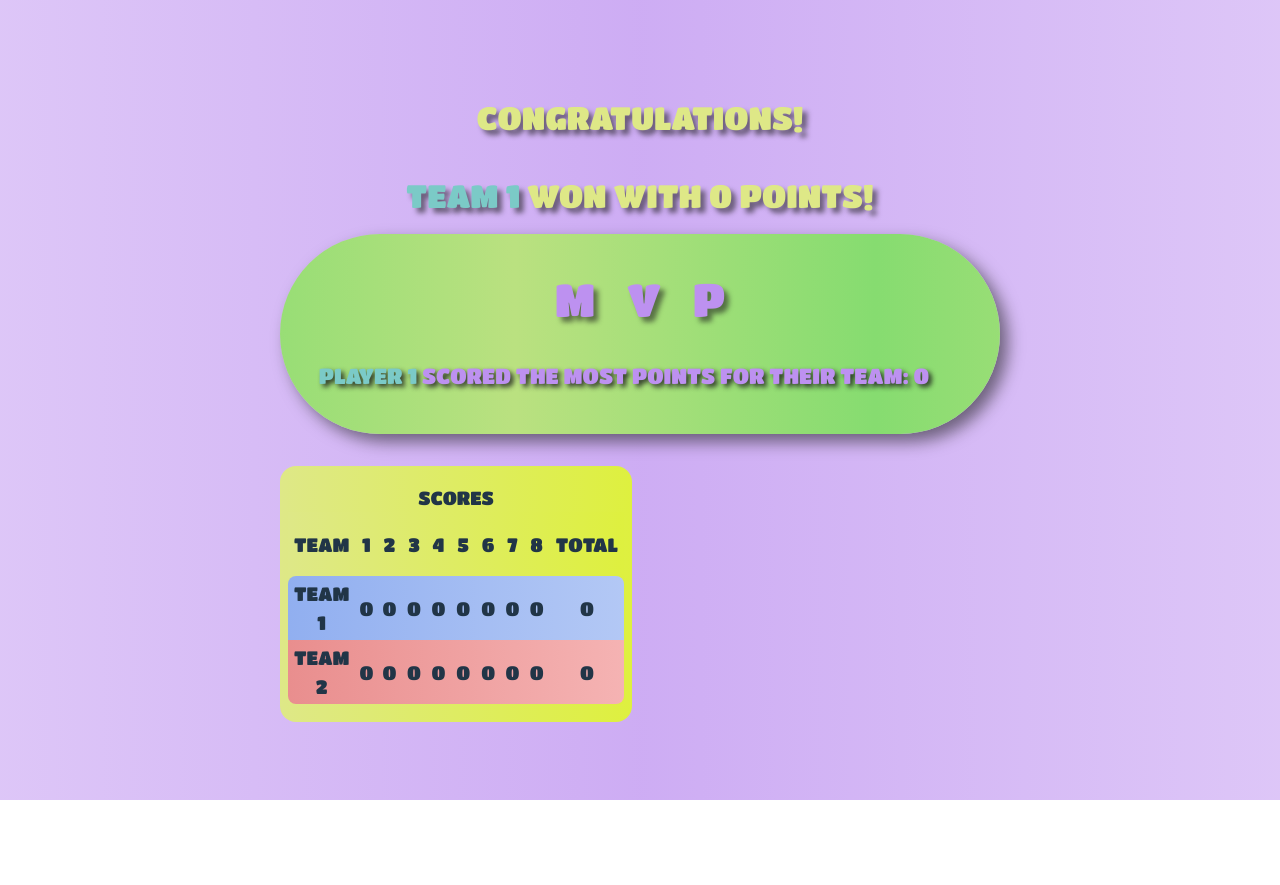
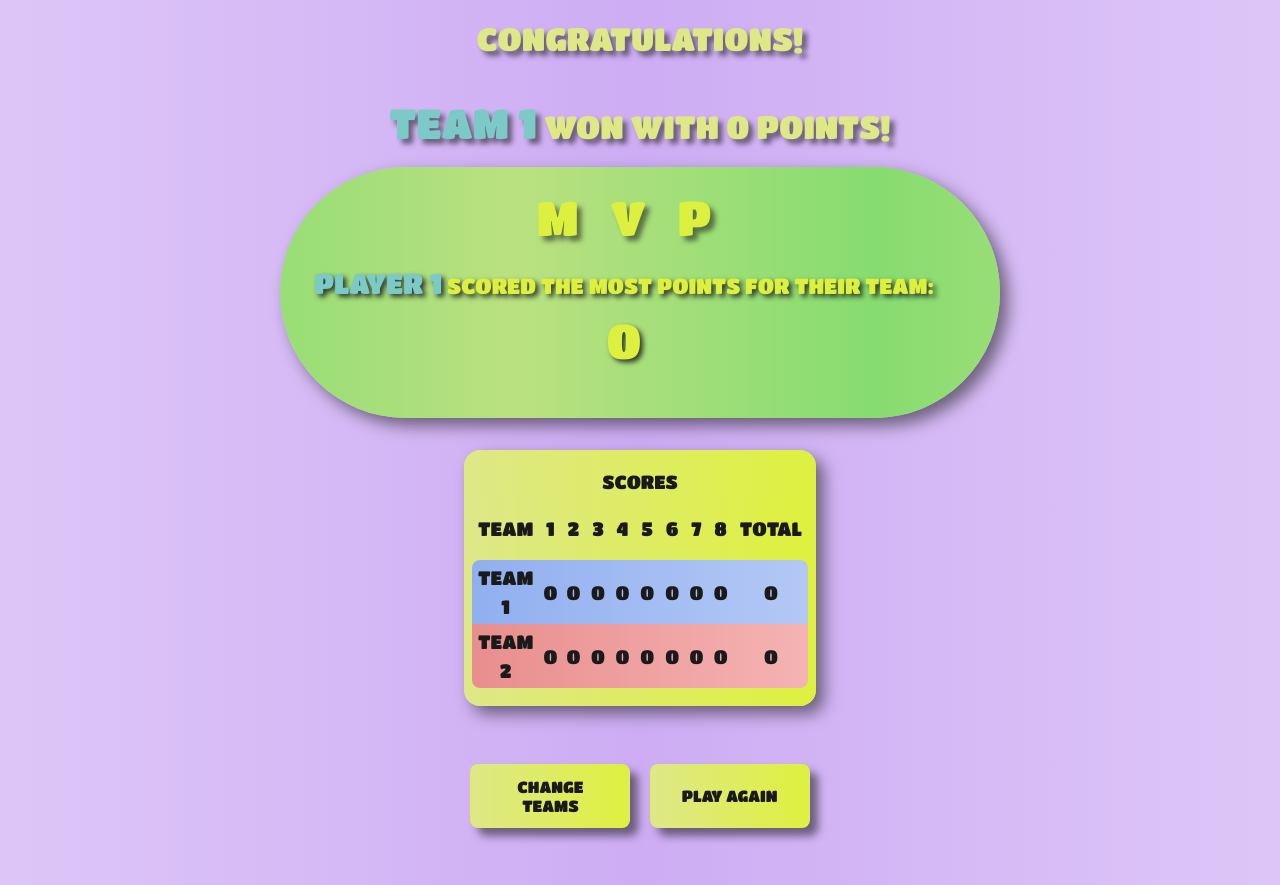
Before and after one commit to TurosIgor/taboo, a React (Vite) app in the folder taboo/: page /play/results in a window 1280 px wide. Before the commit the page ends 800 px from the top, so only its background shows below. Built offline with nearby package versions, Linux system fonts and the light colour scheme.

Commit message:
"finished" results page

```diff
--- a/taboo/src/pages/Results/Results.css
+++ b/taboo/src/pages/Results/Results.css
@@ -1,3 +1,9 @@
+.Results {
+    display: flex;
+    flex-direction: column;
+    justify-content: center;
+    align-items: center;
+}
 .Winner {
     display: flex;
     flex-direction: column;
@@ -19,6 +25,9 @@
     text-shadow: .2rem .2rem .3rem #1a1a1ad5;
     max-width: 40rem;
 }
+.VictoryMessage  span, .MvpMessage  span {
+    font-size: 130%;
+}
 
 .WinnerName1, .MvpName1 {
     color: rgb(123, 202, 199);
@@ -30,10 +39,10 @@
 .Mvp {
     display: flex;
     flex-direction: column;
+    color: rgb(222, 240, 63);
     gap: .05rem;
     width: 42rem;
     max-width: 90vw;
-    color: rgba(189, 145, 240, 1);
     background-image: linear-gradient(to right, rgb(134, 220, 112), rgb(186, 225, 128), rgb(134, 220, 112));
     animation: slidebackground 3s linear infinite;
     padding: 1.5rem;
@@ -42,7 +51,7 @@
 }
 .MvpText {
     margin: 0;
-    padding: 1rem;
+    font-size: 3rem;
     display: flex;
     justify-content: center;
     gap: 2rem;
@@ -51,13 +60,27 @@
     text-align: center;
 }
 .MvpM {
-    animation: bounceM 3s ease infinite;
+    animation: bounceM 3s ease-out infinite;
 }
 .MvpV {
-    animation: bounceV 3s ease infinite;
+    animation: bounceV 3s ease-out infinite;
 }
 .MvpP {
-    animation: bounceP 3s ease infinite;
+    animation: bounceP 3s ease-out infinite;
+}
+.MvpPoints {
+    margin: 0;
+    font-size: 3rem;
+}
+.Results  .Scoreboard {
+    color: #1a1a1a;
+    box-shadow: .5rem .5rem 1rem #1a1a1a8c;
+}
+.NavButtons {
+    margin: 3rem;
+    display: flex;
+    flex-direction: row;
+    justify-content: center;
 }
 @keyframes slidebackground {
     100% {
--- a/taboo/src/pages/Results/Results.jsx
+++ b/taboo/src/pages/Results/Results.jsx
@@ -1,4 +1,4 @@
-import { useOutletContext } from "react-router-dom";
+import { useOutletContext, useNavigate } from "react-router-dom";
 import Scoreboard from "../../components/Scoreboard/Scoreboard";
 import "./Results.css"
 
@@ -13,9 +13,20 @@ function getWinner(array) {
 }
 
 export default function Results () {
-    const {teams} = useOutletContext();
+    const {teams, dispatch} = useOutletContext();
     const winner = getWinner(teams);
     const mvp = getWinner(winner.players);
+    const navigate = useNavigate();
+
+    function playAgain(e) {
+        dispatch({type: "RESET_SCORES"})
+        navigate("/play/game")
+    }
+
+    function playAgainDifferentTeams(e) {
+        dispatch({type: "RESET_SCORES"})
+        navigate("/play/teams")
+    }
 
     return (
     <div className="Results">
@@ -24,13 +35,17 @@ export default function Results () {
             <h1 className="VictoryMessage"><span className={`WinnerName${winner.id.slice(5)}`}>{winner.name}</span> won with {winner.points} points!</h1>
             <div className="Mvp">
                 <h1 className="MvpText"><span className="MvpM">M</span><span className="MvpV">V</span><span className="MvpP">P</span></h1>
-                <h2 className="MvpMessage"><span className={`MvpName${winner.id.slice(5)}`}>{mvp.name}</span> scored the most points for their team: {mvp.points}</h2>
+                <h2 className="MvpMessage"><span className={`MvpName${winner.id.slice(5)}`}>{mvp.name}</span> scored the most points for their team: <p className="MvpPoints">{mvp.points}</p></h2>
             </div>
         </div>
         <div className="PlayerStats">
-
+        {/* TODO */}
         </div>
         <Scoreboard teams={teams} />
+        <div className="NavButtons">
+            <button className="ChangeTeamsButton" onClick={playAgainDifferentTeams}>Change Teams</button>
+            <button className="PlayAgainButton" onClick={playAgain}>Play Again</button>
+        </div>
     </div>
     )
 }
```
